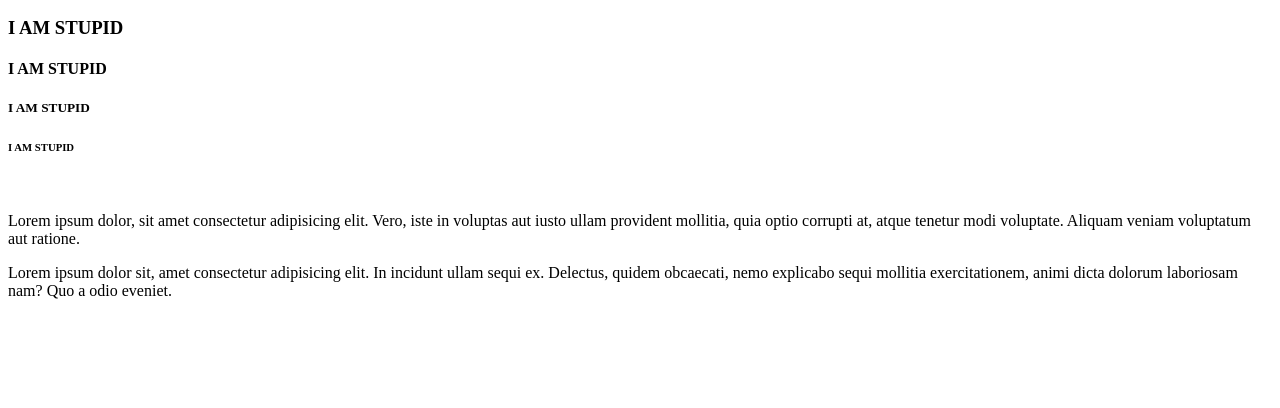
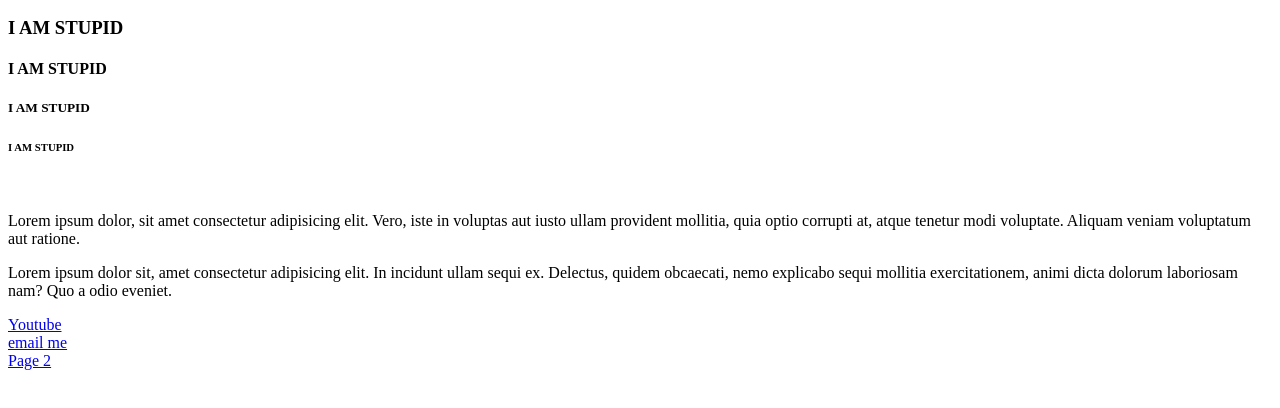
Before and after one commit to Specter-009/html-css-practice, a plain HTML site: page HTML/index.html in a window 1280 px wide. Shown: the part 192-600 px from the top of the page. Drawn offline with Linux system fonts and the light colour scheme.

Commit message:
hyperlinks

```diff
--- a/HTML/index.html
+++ b/HTML/index.html
@@ -19,5 +19,31 @@
     <p>Lorem ipsum dolor sit, amet consectetur adipisicing elit. In incidunt ullam sequi ex. Delectus, quidem obcaecati, nemo explicabo sequi mollitia exercitationem, animi dicta dolorum laboriosam nam? Quo a odio eveniet.</p>
      <!-- type lorem + tab to add a sample paragraph -->
 
+     <a href="https://www.youtube.com" target="_blank" title="This takes you to Youtube">
+        Youtube
+     </a>
+     <!--
+     target="_blank" this will open another page/tab
+     target="_self"  this will open the link in its own tab
+     title=""        is a small pop-up that will display once you hover on the hyperlink
+     -->
+
+     <br>
+
+     <a href="mailto:fake123@gmail.com" target="_blank" title="This takes you to send an email to that account">
+        email me
+     </a>
+     <!--
+     Instead of opening a webpage,
+     open the user’s default email app
+     and start composing a message to this email address.
+     -->
+
+     <br>
+
+     <a href="page2.html" target="_blank" title="This takes you to another html file.">
+        Page 2
+     </a>
+
 </body>
 </html>
```
Also changed, not shown: HTML/page2.html (added, +11 -0 lines).
